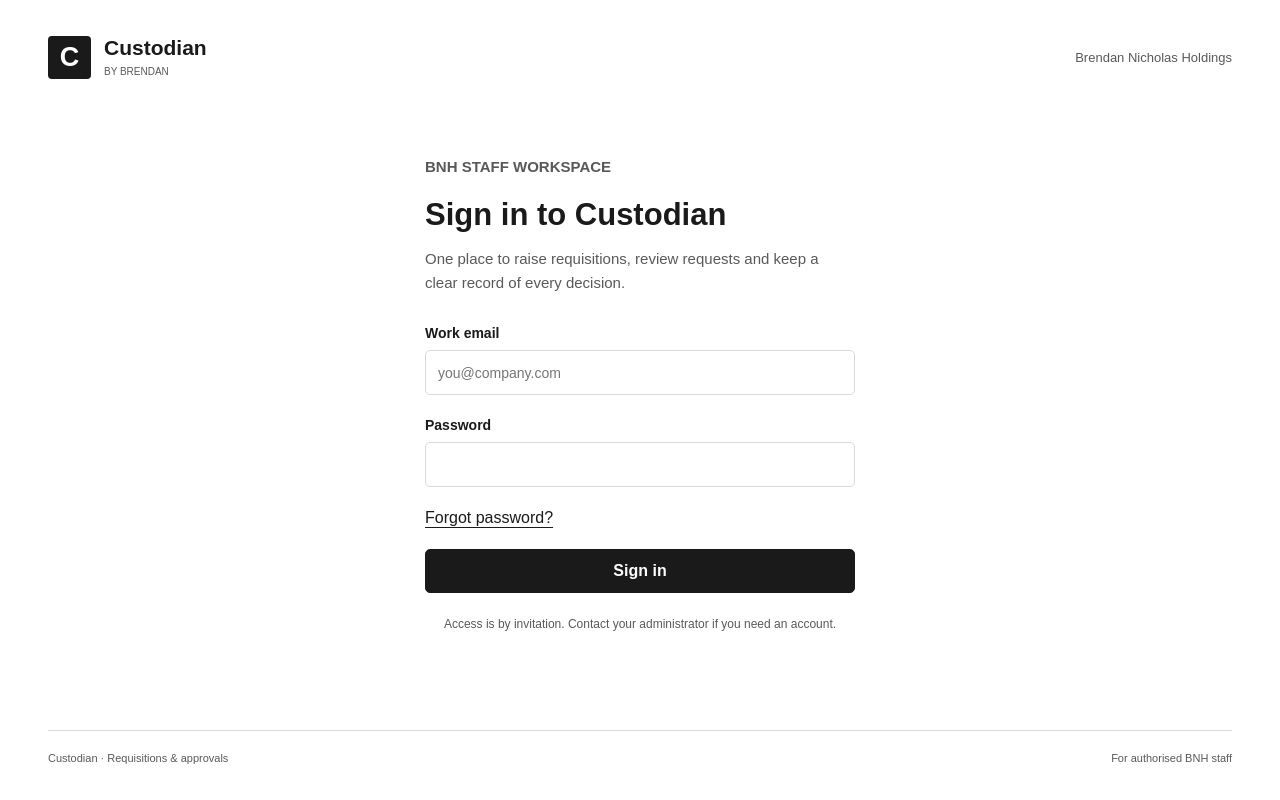
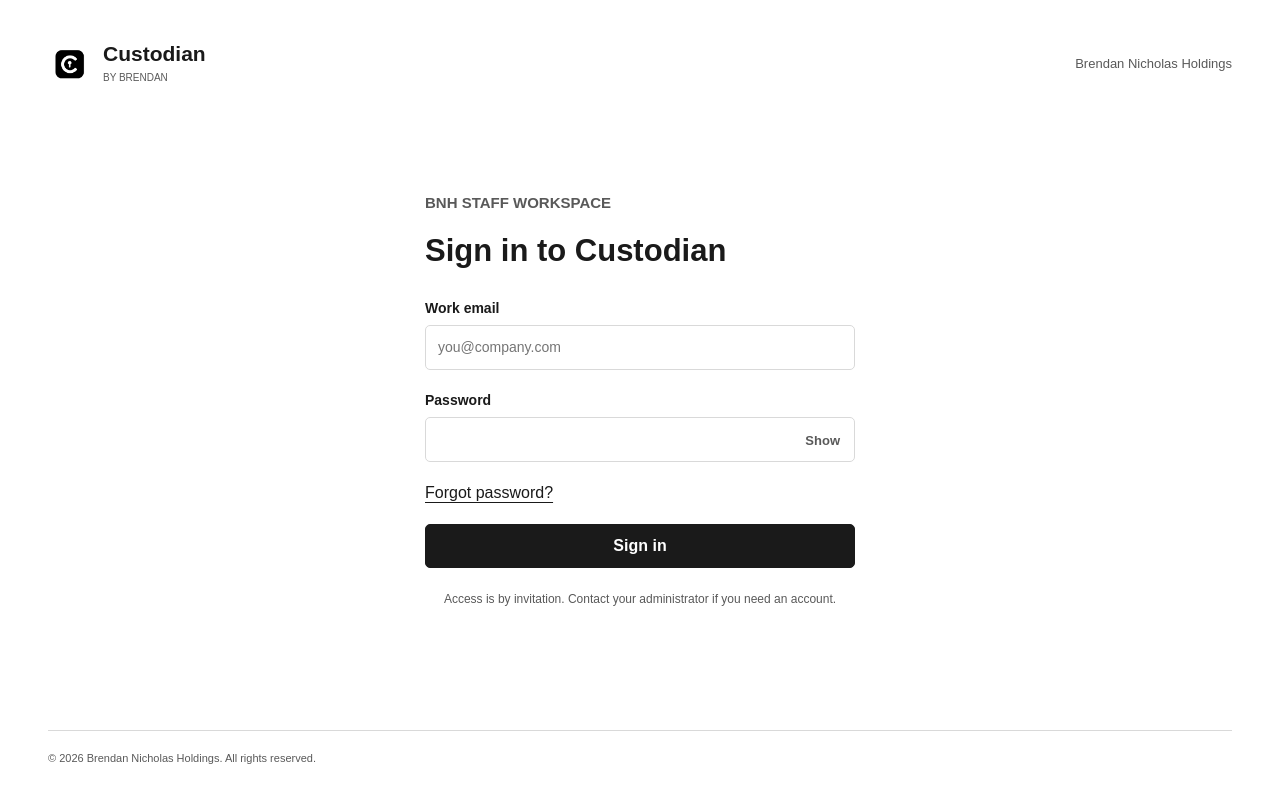
Before and after one commit to Bapper-Ik/bnh-ui, a SvelteKit app: page /login in a window 1280 px wide. Built offline with nearby package versions, Linux system fonts and the light colour scheme.

Commit message:
fix(WEB-002): update login controls and shared BNH branding

```diff
--- /dev/null
+++ b/src/lib/components/ui/BrandMark.svelte
@@ -0,0 +1,9 @@
+<img src="/logo.png" width="42" height="54" alt="" />
+
+<style>
+	img {
+		display: block;
+		flex-shrink: 0;
+		object-fit: contain;
+	}
+</style>
--- /dev/null
+++ b/src/lib/components/ui/Copyright.svelte
@@ -0,0 +1 @@
+<span>© 2026 Brendan Nicholas Holdings. All rights reserved.</span>
--- a/src/lib/features/account/AccessLayout.svelte
+++ b/src/lib/features/account/AccessLayout.svelte
@@ -1,26 +1,30 @@
 <script lang="ts">
 	import type { Snippet } from 'svelte';
-	let { title, description, children }: { title: string; description: string; children: Snippet } =
-		$props();
+	import BrandMark from '#lib/components/ui/BrandMark.svelte';
+	import Copyright from '#lib/components/ui/Copyright.svelte';
+	let {
+		title,
+		description = '',
+		children
+	}: { title: string; description?: string; children: Snippet } = $props();
 </script>
 
 <svelte:head><title>{title} · Custodian</title></svelte:head>
 <div class="access">
 	<header>
-		<a href="/login" class="brand"
-			><span class="mark">C</span><span>Custodian<small>BY BRENDAN</small></span></a
+		<a href="/login" class="brand"><BrandMark /><span>Custodian<small>BY BRENDAN</small></span></a
 		><span class="company">Brendan Nicholas Holdings</span>
 	</header>
 	<main>
 		<div class="intro">
 			<p class="eyebrow">BNH STAFF WORKSPACE</p>
 			<h1>{title}</h1>
-			<p>{description}</p>
+			{#if description}<p>{description}</p>{/if}
 		</div>
 		{@render children()}
 	</main>
 	<footer>
-		<span>Custodian · Requisitions & approvals</span><span>For authorised BNH staff</span>
+		<Copyright />
 	</footer>
 </div>
 
@@ -51,16 +55,6 @@
 		font-size: 10px;
 		font-weight: 400;
 		margin-top: 4px;
-	}
-	.mark {
-		display: grid;
-		place-items: center;
-		background: var(--ink);
-		color: white;
-		width: 43px;
-		height: 43px;
-		border-radius: 4px;
-		font-size: 27px;
 	}
 	.company {
 		font-size: 13px;
--- a/src/routes/(workspace)/+layout.svelte
+++ b/src/routes/(workspace)/+layout.svelte
@@ -1,4 +1,6 @@
 <script lang="ts">
+	import BrandMark from '#lib/components/ui/BrandMark.svelte';
+	import Copyright from '#lib/components/ui/Copyright.svelte';
 	import { onMount } from 'svelte';
 	import { page } from '$app/state';
 	import { afterNavigate, goto } from '$app/navigation';
@@ -152,9 +154,7 @@
 <a class="skip-link" href="#main-content">Skip to content</a>
 <div class="workspace">
 	<aside class="desktop-sidebar">
-		<a href="/" class="brand"
-			><span class="mark">C</span><span>Custodian<small>BY BRENDAN</small></span></a
-		>
+		<a href="/" class="brand"><BrandMark /><span>Custodian<small>BY BRENDAN</small></span></a>
 		<div class="group-label">WORKSPACE</div>
 		{@render navigationLinks()}
 		<div class="sidebar-note">
@@ -182,7 +182,7 @@
 					aria-hidden="true"><path d="M4 6h16M4 12h16M4 18h16" /></svg
 				>
 			</button>
-			<a href="/" class="mobile-brand">Custodian</a>
+			<a href="/" class="mobile-brand"><BrandMark />Custodian</a>
 			<span class="context">BNH / Staff workspace</span>
 			<div class="header-actions">
 				{#key data.user.id}<NotificationDrawer />{/key}
@@ -224,7 +224,7 @@
 		</header>
 		<main id="main-content" tabindex="-1">{@render children()}</main>
 		<footer>
-			<span>Custodian by Brendan</span><span>All times shown in Lagos time · WAT</span>
+			<Copyright />
 		</footer>
 	</div>
 </div>
@@ -282,16 +282,6 @@
 		font-size: 9px;
 		font-weight: 400;
 		margin-top: 4px;
-	}
-	.mark {
-		width: 37px;
-		height: 37px;
-		border-radius: 4px;
-		background: var(--ink);
-		color: white;
-		display: grid;
-		place-items: center;
-		font-size: 24px;
 	}
 	.group-label {
 		color: var(--body);
@@ -550,7 +540,9 @@
 			flex-shrink: 0;
 		}
 		.mobile-brand {
-			display: block;
+			display: flex;
+			align-items: center;
+			gap: 6px;
 			font-size: 18px;
 			font-weight: 600;
 			text-decoration: none;
--- a/src/routes/login/+page.svelte
+++ b/src/routes/login/+page.svelte
@@ -5,6 +5,7 @@
 	import AccessLayout from '#lib/features/account/AccessLayout.svelte';
 	let email = $state('');
 	let password = $state('');
+	let showPassword = $state(false);
 	let error = $state('');
 	let busy = $state(false);
 	async function signIn(event: SubmitEvent) {
@@ -24,10 +25,7 @@
 	}
 </script>
 
-<AccessLayout
-	title="Sign in to Custodian"
-	description="One place to raise requisitions, review requests and keep a clear record of every decision."
->
+<AccessLayout title="Sign in to Custodian">
 	{#if page.url.searchParams.get('reason') === 'password-changed'}<p role="status">
 			Your password was changed. Sign in with your new password.
 		</p>{:else if page.url.searchParams.get('reason') === 'signed-out'}<p role="status">
@@ -44,15 +42,26 @@
 				placeholder="you@company.com"
 			/></label
 		>
-		<label
-			>Password<input
-				type="password"
-				autocomplete="current-password"
-				bind:value={password}
-				required
-				maxlength="1024"
-			/></label
-		>
+		<div class="password-control">
+			<label for="login-password">Password</label>
+			<div class="password-field">
+				<input
+					id="login-password"
+					type={showPassword ? 'text' : 'password'}
+					autocomplete="current-password"
+					bind:value={password}
+					required
+					maxlength="1024"
+				/>
+				<button
+					type="button"
+					class="quiet"
+					aria-label={showPassword ? 'Hide password' : 'Show password'}
+					aria-pressed={showPassword}
+					onclick={() => (showPassword = !showPassword)}>{showPassword ? 'Hide' : 'Show'}</button
+				>
+			</div>
+		</div>
 		<a href="/forgot-password">Forgot password?</a>
 		{#if error}<div class="error" role="alert">{error}</div>{/if}
 		<button type="submit" disabled={busy}>{busy ? 'Signing in…' : 'Sign in'}</button>
@@ -61,6 +70,23 @@
 </AccessLayout>
 
 <style>
+	.password-control {
+		display: grid;
+		gap: 9px;
+	}
+	.password-field {
+		position: relative;
+	}
+	.password-field input {
+		padding-right: 72px;
+	}
+	.password-field button {
+		position: absolute;
+		inset: 2px 2px 2px auto;
+		padding: 8px 12px;
+		font-size: 13px;
+	}
+
 	.note {
 		font-size: 12px;
 		text-align: center;
```
Also changed, not shown: tests/mobile-shell.e2e.ts (+33 -0 lines), static/logo.png (added), 3 other files (tests, documents, lock files or other folders).
